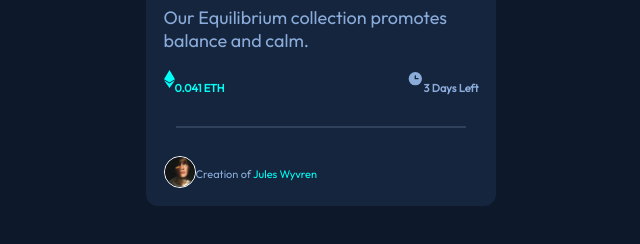
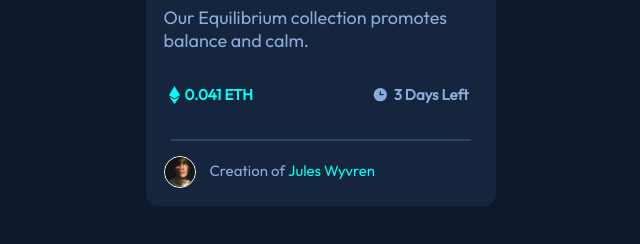
Before and after one commit to cydneypo034/Front-End-Challenges, a plain HTML site: page Preview-Card/index.html in a window 1280 px wide. Shown: the part 502-746 px from the top of the page, without its empty margins (336-976 px from the left). Drawn offline with Linux system fonts and the light colour scheme.

Commit message:
resized bottom text and added positioning for svgs to match images

```diff
--- a/Preview-Card/style.css
+++ b/Preview-Card/style.css
@@ -49,21 +49,22 @@ h2 {
     font-weight: 300;
     color: hsl(215, 51%, 70%);
     font-size: 18px;
-
 }
 
 .size-amount-text {
     font-family: 'Outfit', sans-serif;
     color: hsl(178, 100%, 50%);
-    font-size: 11px;
+    font-size: 15px;
     font-weight: 600;
     display: inline;
     float: left;
+    position: relative;
+    left: 5px;
 }
 
 .horizontal-line {
     height: 2px;
-    width: 290px;
+    width: 300px;
     border-width:0;
     color:gray;
     background-color:hsl(215, 32%, 27%);
@@ -74,10 +75,11 @@ h2 {
 .time-frame-text {
     font-family: 'Outfit', sans-serif;
     color: hsl(215, 51%, 70%);
-    font-size: 11px;
+    font-size: 15px;
     font-weight: 600;
     display: inline;
     float: left;
+
 }
 
 .preview-card-avatar{
@@ -88,15 +90,29 @@ h2 {
     float: left;
 }
 
-.preview-card-svg1, .preview-card-svg2{
+.preview-card-svg1 {
     float: left;
+    position: relative;
+    top: 16px;
+}
+
+.preview-card-svg2 {
+    float: left;
+    position: relative;
+    top: 16px;
+    position: relative;
+    left: -5px;
 }
 
 .preview-card-3days-text{
+    position: relative;
+    left: -10px;
     float: right;
 }
 
 .preview-card-size-text {
+    position: relative;
+    left: 5px;
     float: left;
 }
 
@@ -104,15 +120,18 @@ h2 {
     display: inline;
     font-family: 'Outfit', sans-serif;
     color: hsl(215, 51%, 70%);
-    font-size: 11px;
+    font-size: 15px;
     font-weight: 400;
     float: left;
+    position: relative;
+    top: -10px;
+    left: 14px;
 }
 
 .preview-card-creator-blue-text{
     font-family: 'Outfit', sans-serif;
     color: hsl(178, 100%, 50%);
-    font-size: 11px;
+    font-size: 15px;
 }
 .preview-card-bottom-text {
     position: absolute;
```
